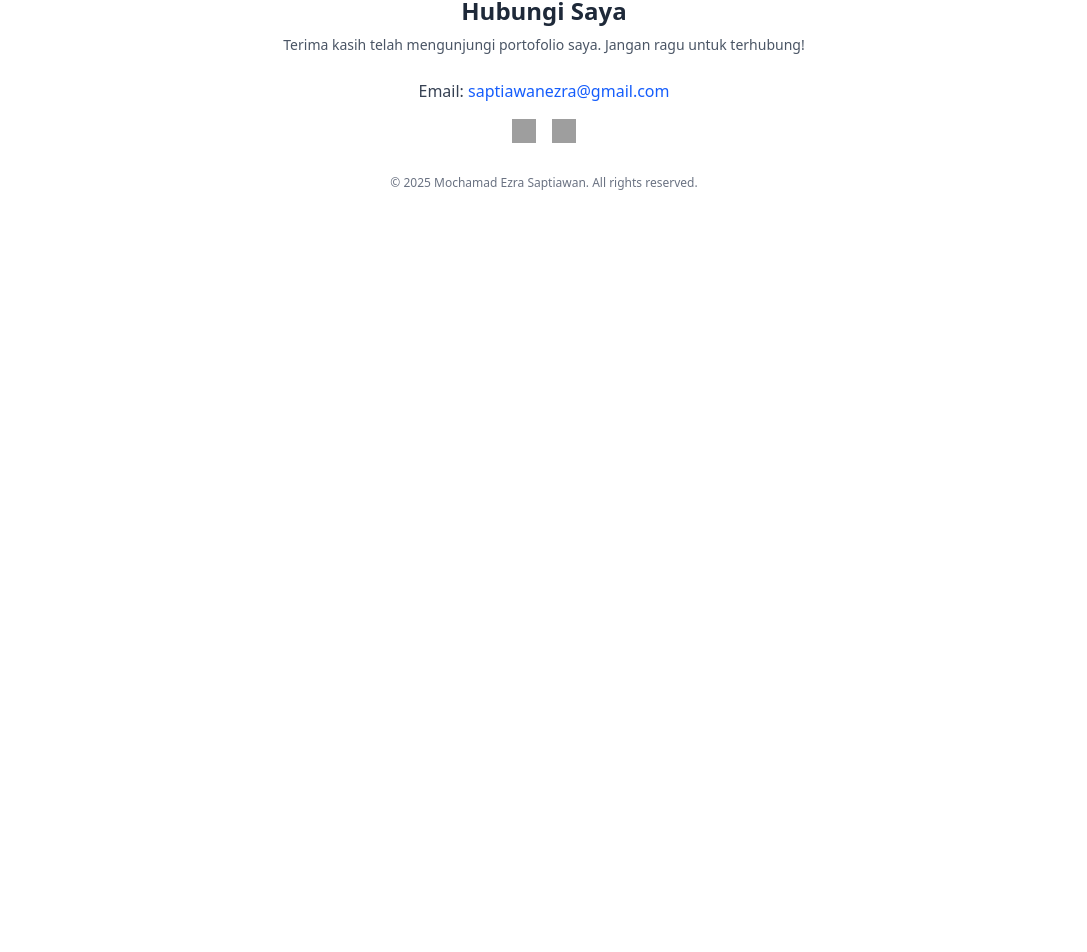
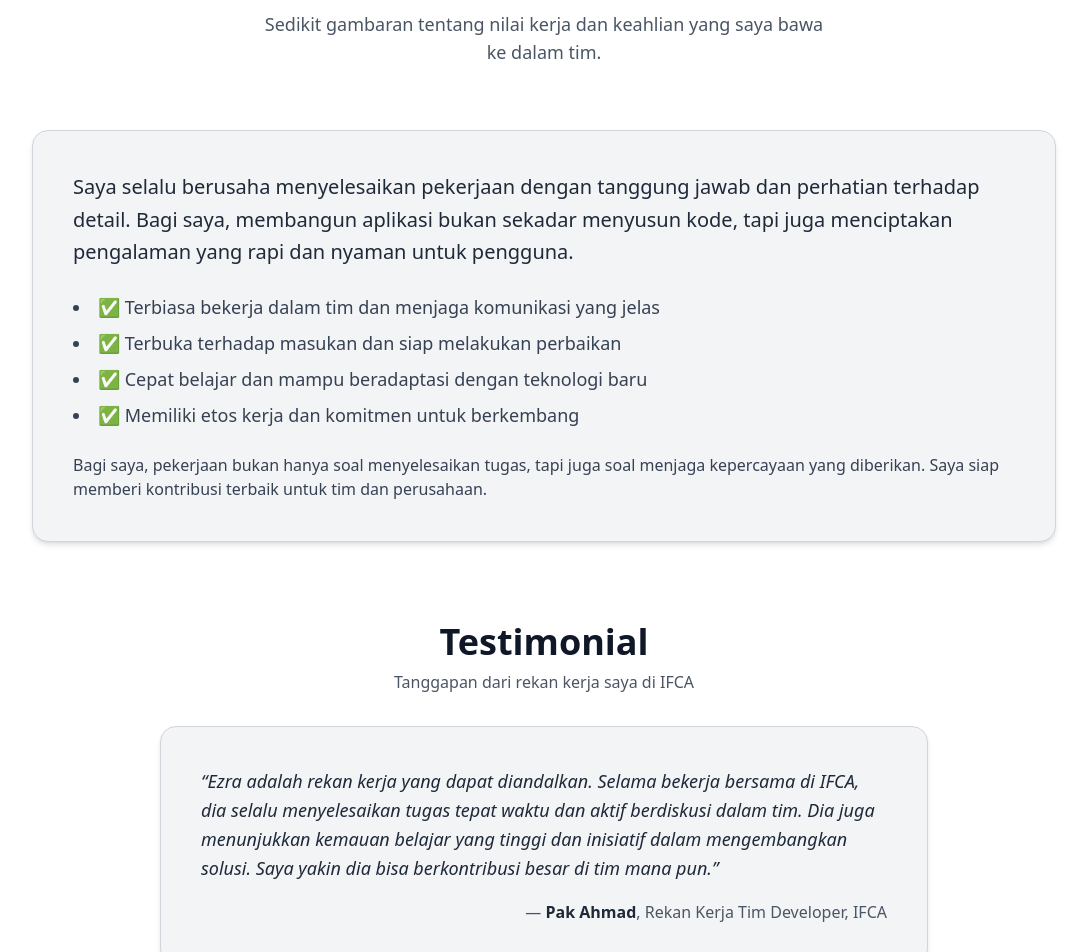
Before and after one commit to kingslayer902/portoflio, a Vue app: page / in a window 1280 px wide. Shown: the part 2370-3322 px from the top of the page, without its empty margins (96-1183 px from the left). Before the commit the page ends 2601 px from the top, so only its background shows below. Built offline with nearby package versions, Linux system fonts and the light colour scheme; grey boxes are pictures that could not be loaded.

Commit message:
tambah sedikit buat nanti

```diff
--- a/src/App.vue
+++ b/src/App.vue
@@ -1,9 +1,10 @@
 <template>
-  <div class="font-sans text-gray-900 dark:text-gray-100 bg-white ">
+  <div class="font-sans text-gray-900 dark:text-gray-100 bg-white">
     <Navbar />
     <HeroSection />
     <ProjectSection />
     <AboutSection />
+    <WhyHireTestimonial /> <!-- ⬅️ Tambahan di sini -->
     <FooterSection />
   </div>
 </template>
@@ -14,6 +15,7 @@ import AboutSection from './components/AboutSection.vue'
 import ProjectSection from './components/ProjectSection.vue'
 import FooterSection from './components/FooterSection.vue'
 import Navbar from './components/Navbar.vue'
+import WhyHireTestimonial from './components/WhyHireTestimonial.vue' // ⬅️ Tambahan di sini
 
 export default {
   name: 'App',
@@ -22,7 +24,8 @@ export default {
     AboutSection,
     ProjectSection,
     FooterSection,
-    Navbar
+    Navbar,
+    WhyHireTestimonial // ⬅️ Tambahkan ke komponen
   }
 }
 </script>
--- /dev/null
+++ b/src/components/WhyHireTestimonial.vue
@@ -0,0 +1,54 @@
+<template>
+  <section class="bg-white text-gray-900 py-16 px-4 md:px-20">
+    <div class="max-w-5xl mx-auto">
+
+      <!-- Section Title -->
+      <div class="text-center mb-16">
+        <h2 class="text-3xl md:text-4xl font-bold mb-4 text-gray-900">Kenapa Perusahaan Anda Bisa Mengandalkan Saya</h2>
+        <p class="text-gray-600 max-w-xl mx-auto text-base md:text-lg">
+          Sedikit gambaran tentang nilai kerja dan keahlian yang saya bawa ke dalam tim.
+        </p>
+      </div>
+
+      <!-- Why Hire Me Section -->
+      <div class="bg-gray-100 p-6 md:p-10 rounded-2xl shadow-md border border-gray-300">
+        <p class="text-lg md:text-xl text-gray-800 leading-relaxed">
+          Saya selalu berusaha menyelesaikan pekerjaan dengan tanggung jawab dan perhatian terhadap detail. Bagi saya, membangun aplikasi bukan sekadar menyusun kode, tapi juga menciptakan pengalaman yang rapi dan nyaman untuk pengguna.
+        </p>
+        <ul class="list-disc list-inside text-gray-700 mt-6 space-y-2 text-base md:text-lg">
+          <li>✅ Terbiasa bekerja dalam tim dan menjaga komunikasi yang jelas</li>
+          <li>✅ Terbuka terhadap masukan dan siap melakukan perbaikan</li>
+          <li>✅ Cepat belajar dan mampu beradaptasi dengan teknologi baru</li>
+          <li>✅ Memiliki etos kerja dan komitmen untuk berkembang</li>
+        </ul>
+        <p class="text-gray-700 mt-6">
+          Bagi saya, pekerjaan bukan hanya soal menyelesaikan tugas, tapi juga soal menjaga kepercayaan yang diberikan. Saya siap memberi kontribusi terbaik untuk tim dan perusahaan.
+        </p>
+      </div>
+
+      <!-- Spacer -->
+      <div class="my-20"></div>
+
+      <!-- Testimonial -->
+      <div class="text-center mb-8">
+        <h2 class="text-3xl md:text-4xl font-bold mb-2 text-gray-900">Testimonial</h2>
+        <p class="text-gray-600">Tanggapan dari rekan kerja saya di IFCA</p>
+      </div>
+      <div class="bg-gray-100 p-6 md:p-10 rounded-2xl shadow-md border border-gray-300 max-w-3xl mx-auto">
+        <p class="text-gray-800 text-lg italic leading-relaxed">
+          “Ezra adalah rekan kerja yang dapat diandalkan. Selama bekerja bersama di IFCA, dia selalu menyelesaikan tugas tepat waktu dan aktif berdiskusi dalam tim. Dia juga menunjukkan kemauan belajar yang tinggi dan inisiatif dalam mengembangkan solusi. Saya yakin dia bisa berkontribusi besar di tim mana pun.”
+        </p>
+        <p class="text-gray-600 mt-4 text-right">— <span class="font-semibold text-gray-800">Pak Ahmad</span>, Rekan Kerja Tim Developer, IFCA</p>
+      </div>
+
+    </div>
+  </section>
+</template>
+
+<script setup>
+// Tidak ada logic khusus, hanya static section
+</script>
+
+<style scoped>
+/* Bisa ditambah AOS atau animasi scroll sesuai kebutuhan */
+</style>
```
